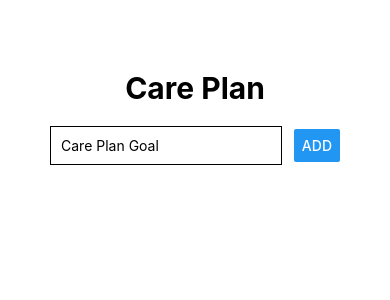
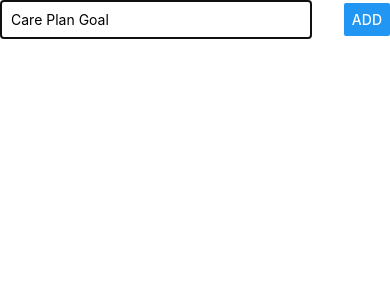
Before and after one commit to ruyaflute/my-new-app, a React Native app: screen / in a window 390 px wide. Shown: the top 300 px of the page. Built offline with nearby package versions, Linux system fonts and the light colour scheme.

Commit message:
scared for nothing

```diff
--- a/components/GoalInput.js
+++ b/components/GoalInput.js
@@ -1,5 +1,5 @@
 import React, { useState } from 'react';
-import { StyleSheet, TextInput, View, Button } from 'react-native';
+import { StyleSheet, TextInput, View, Button, Modal } from 'react-native';
 
 const GoalInput = props => {
     const [enteredGoal, setEnteredGoal] = useState('');
@@ -9,6 +9,7 @@ const GoalInput = props => {
     };
 
     return (
+        <Modal>
             <View style={styles.inputContainer}>
                 <TextInput
                     placeholder="Care Plan Goal"
@@ -18,6 +19,7 @@ const GoalInput = props => {
                 />
                 <Button title="ADD" onPress={props.onAddGoal.bind(this, enteredGoal)} />
             </View>
+        </Modal>
     );
 };
 
--- a/components/GoalItem.js
+++ b/components/GoalItem.js
@@ -5,8 +5,8 @@ const GoalItem = props => {
     return (
         <TouchableOpacity activeOpacity={0.8} onPress={props.onDelete.bind(this, props.id)} >
             <View style={styles.listItem} >
-            <Text>{props.title}</Text>
-        </View>
+                <Text>{props.title}</Text>
+            </View>
         </TouchableOpacity>
     );
 };
```
Also changed, not shown: App.js (+5 -5 lines). Lines whose indentation alone changed are shown as unchanged.
